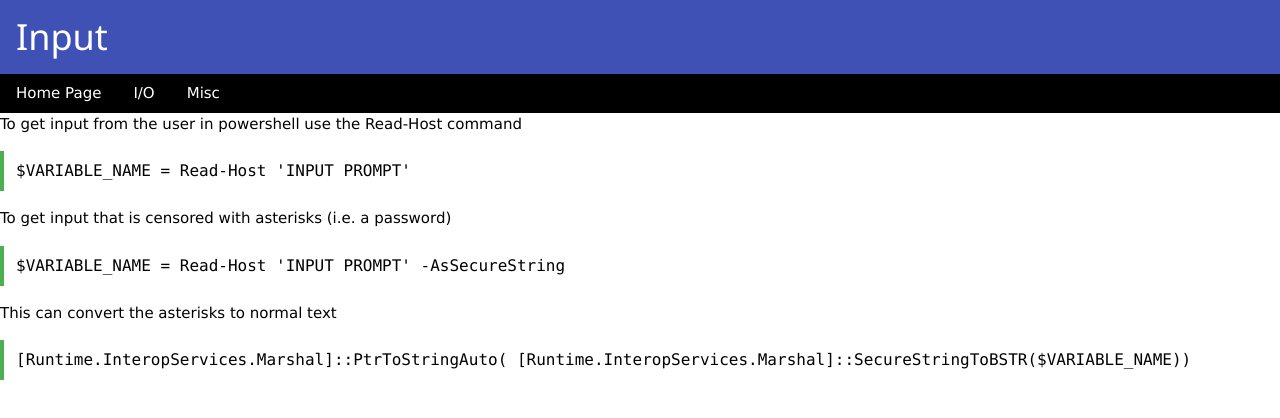
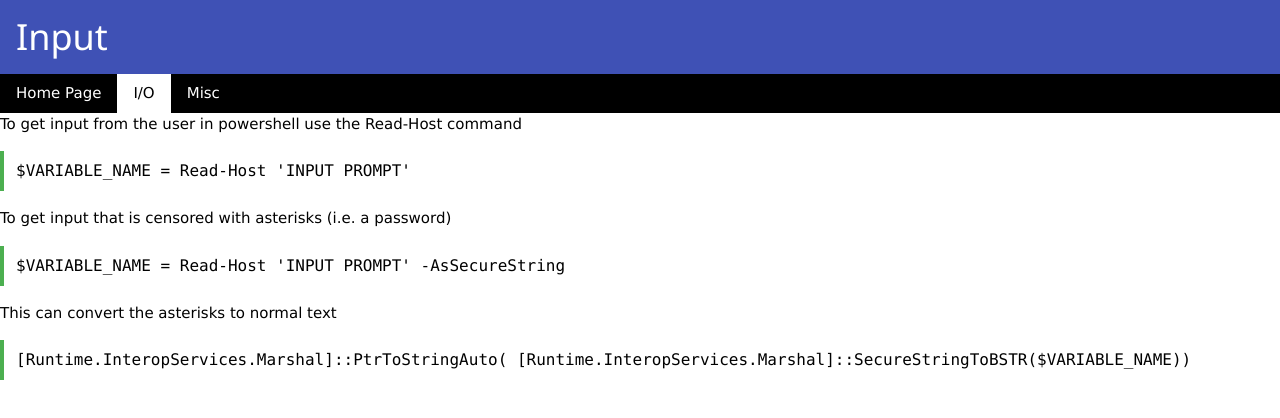
Before and after one commit to TheLingo1/TheLingo1.github.io, a plain HTML site: page Input.html in a window 1280 px wide. Drawn offline with nearby package versions, Linux system fonts and the light colour scheme.

Commit message:
color update 2

```diff
--- a/Input.html
+++ b/Input.html
@@ -13,7 +13,7 @@
 <div class="w3-bar w3-black">
   <a href="index.html" class="w3-bar-item w3-black" style="text-decoration:none">Home Page</a>
   <div class="w3-dropdown-hover">
-    <button class="w3-button">I/O</button>
+    <button class="w3-button w3-white">I/O</button>
     <div class="w3-dropdown-content w3-bar-block w3-card-4">
       <a href="Input.html" class="w3-bar-item w3-white w3-hover-dark-grey w3-button" style="text-decoration:none">Input</a>
       <a href="Output.html" class="w3-bar-item w3-hover-dark-grey w3-button" style="text-decoration:none">Output</a>
```
